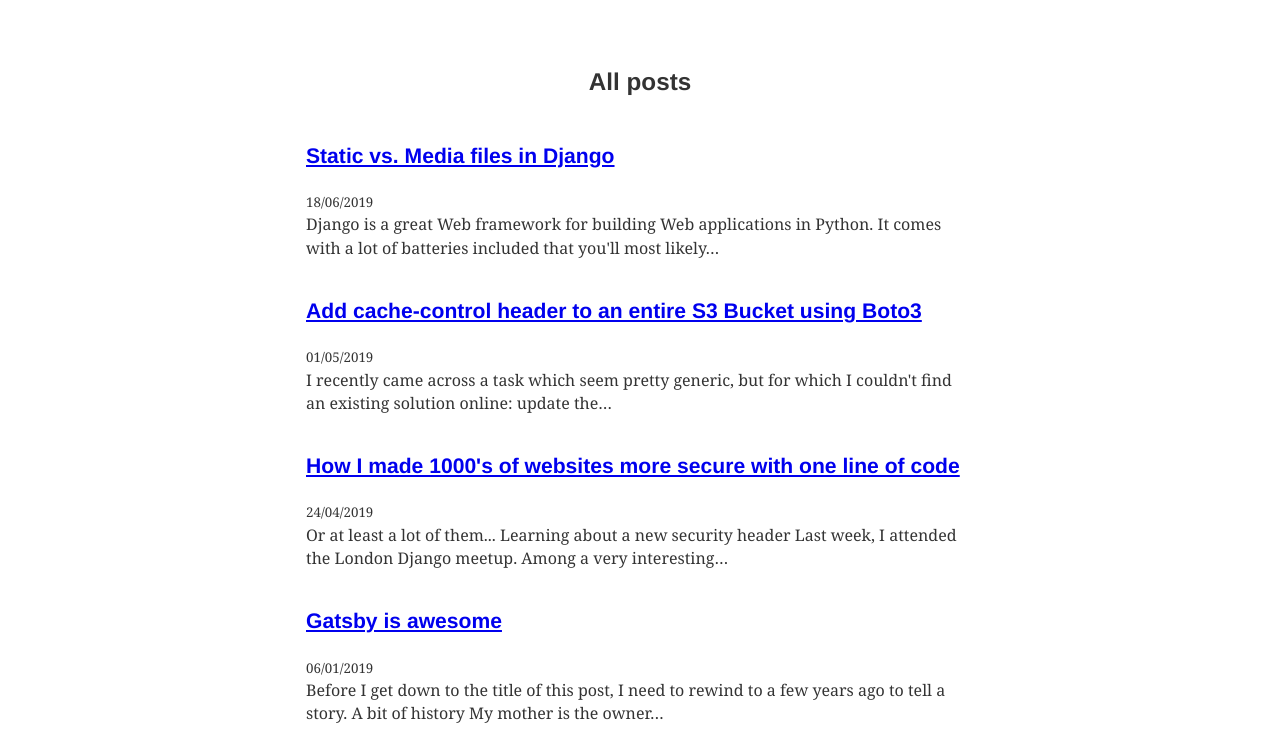
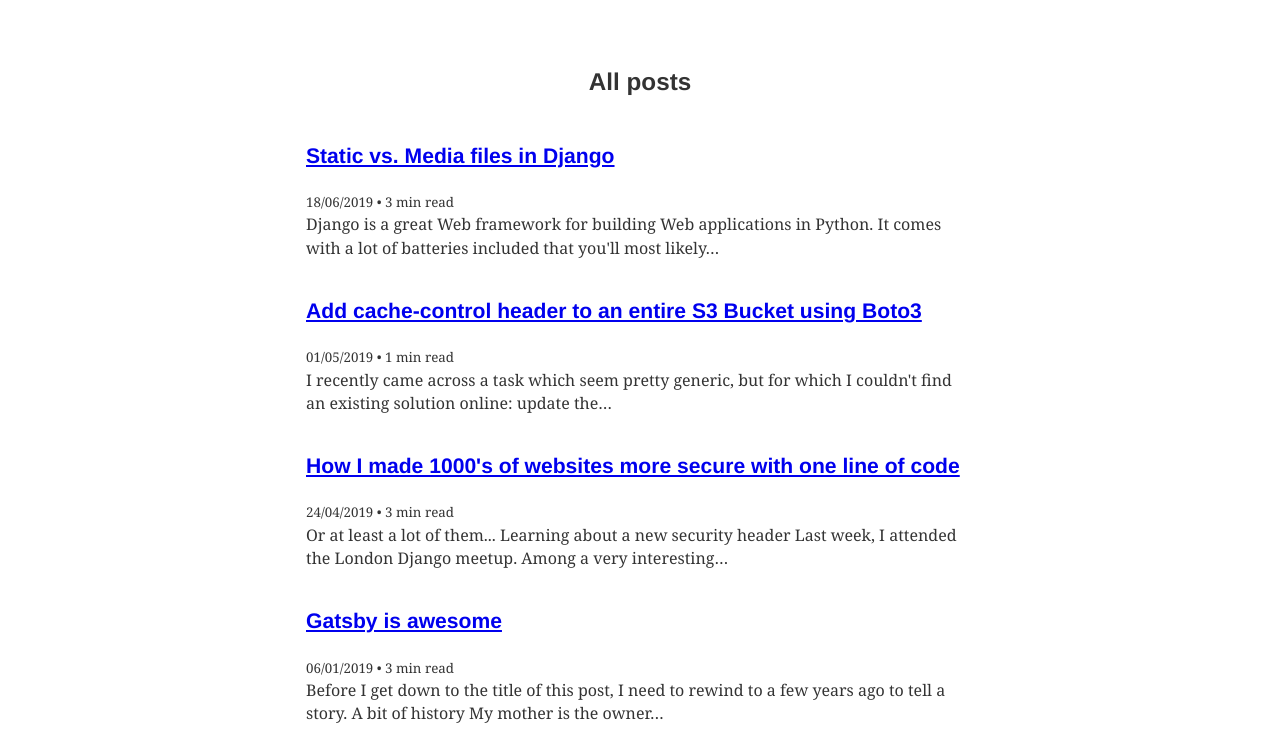
Before and after one commit to browniebroke/browniebroke.com, a Gatsby site: page /posts in a window 1280 px wide. Shown: the part 53-800 px from the top of the page. Built offline with nearby package versions, Linux system fonts and the light colour scheme; Gatsby itself is replaced by a stand-in of ours; some packages are replaced by stand-ins of ours.

Commit message:
Add posts reading time

```diff
--- a/src/components/post.js
+++ b/src/components/post.js
@@ -2,13 +2,15 @@
 import React from 'react'
 import PropTypes from 'prop-types'
 
-const PostPreview = ({ title, slug, date, excerpt }) => {
+const PostPreview = ({ title, slug, date, timeToRead, excerpt }) => {
   return (
     <div>
       <h3>
         <Link to={slug}>{title}</Link>
       </h3>
-      <small>{date}</small>
+      <small>
+        {date} • {timeToRead} min read
+      </small>
       <p
         dangerouslySetInnerHTML={{
           __html: excerpt,
@@ -22,6 +24,7 @@
   title: PropTypes.string.isRequired,
   slug: PropTypes.string.isRequired,
   date: PropTypes.string.isRequired,
+  timeToRead: PropTypes.number.isRequired,
   excerpt: PropTypes.string.isRequired,
 }
 
--- a/src/components/postlist.js
+++ b/src/components/postlist.js
@@ -15,6 +15,7 @@
         slug={node.fields.slug}
         title={node.frontmatter.title}
         date={node.frontmatter.date}
+        timeToRead={node.timeToRead}
         excerpt={node.excerpt}
       />
     </PostWrapper>
@@ -31,6 +32,7 @@
         title: PropTypes.string.isRequired,
         date: PropTypes.string.isRequired,
       }),
+      timeToRead: PropTypes.number.isRequired,
       excerpt: PropTypes.string,
     })
   ).isRequired,
--- a/src/pages/index.js
+++ b/src/pages/index.js
@@ -59,6 +59,7 @@
     ) {
       edges {
         node {
+          timeToRead
           excerpt
           fields {
             slug
--- a/src/pages/posts.js
+++ b/src/pages/posts.js
@@ -32,6 +32,7 @@
       edges {
         node {
           excerpt
+          timeToRead
           fields {
             slug
           }
--- a/src/templates/post.js
+++ b/src/templates/post.js
@@ -32,7 +32,7 @@
             display: `block`,
           }}
         >
-          {post.frontmatter.date}
+          {post.frontmatter.date} • {post.timeToRead} min read
         </p>
 
         <div dangerouslySetInnerHTML={{ __html: post.html }} />
@@ -81,6 +81,7 @@
       id
       excerpt(pruneLength: 160)
       html
+      timeToRead
       frontmatter {
         title
         date(formatString: "MMMM DD, YYYY")
```
